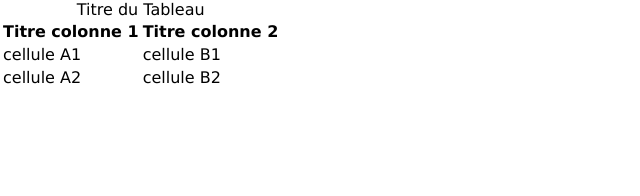
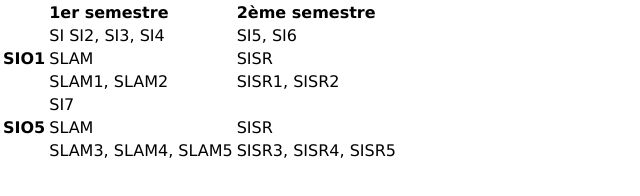
Before and after one commit to nicolas-dealmeida/Exo, a plain HTML site: page Exo/Exo3.html in a window 1280 px wide. Shown: the whole page, without its empty margins (0-640 px from the left). Drawn offline with Linux system fonts and the light colour scheme.

Commit message:
Rajout CSS, finitions tableaux.

```diff
--- a/Exo/Exo3.html
+++ b/Exo/Exo3.html
@@ -8,21 +8,35 @@
     </head>
     <body>
         <table summary="Tableau demandé.">
-        <caption>Titre du Tableau</caption>
-
             <tr>
-            <th>Titre colonne 1</th>
-            <th>Titre colonne 2</th>
+                <td></td>
+                <td><b>1er semestre</b></td>
+                <td><b>2ème semestre</b></td>
             </tr>
-
             <tr>
-            <td>cellule A1</td>
-            <td>cellule B1</td>
+                <td rowspan="3"><b>SIO1</b></td>
+                <td>SI SI2, SI3, SI4</td>
+                <td>SI5, SI6</td>
             </tr>
-
             <tr>
-            <td>cellule A2</td>
-            <td>cellule B2</td>
+                <td>SLAM</td>
+                <td>SISR</td>
+            </tr>
+            <tr>
+                <td>SLAM1, SLAM2</td>
+                <td>SISR1, SISR2</td>
+            </tr>
+            <tr>
+                <td rowspan="3"><b>SIO5</b></td>
+                <td colspan="2">SI7</td>
+            </tr>
+            <tr>
+                <td>SLAM</td>
+                <td>SISR</td>
+            </tr>
+            <tr>
+                <td>SLAM3, SLAM4, SLAM5</td>
+                <td>SISR3, SISR4, SISR5</td>
             </tr>
         </table>
     </body>
```
Also changed, not shown: Exo/global.css (+13 -1 lines). Lines whose indentation alone changed are shown as unchanged.
